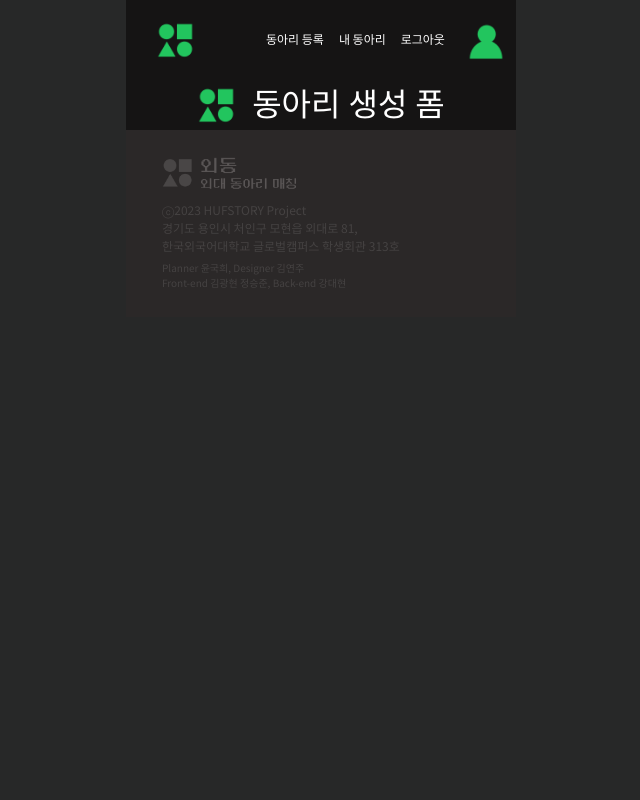
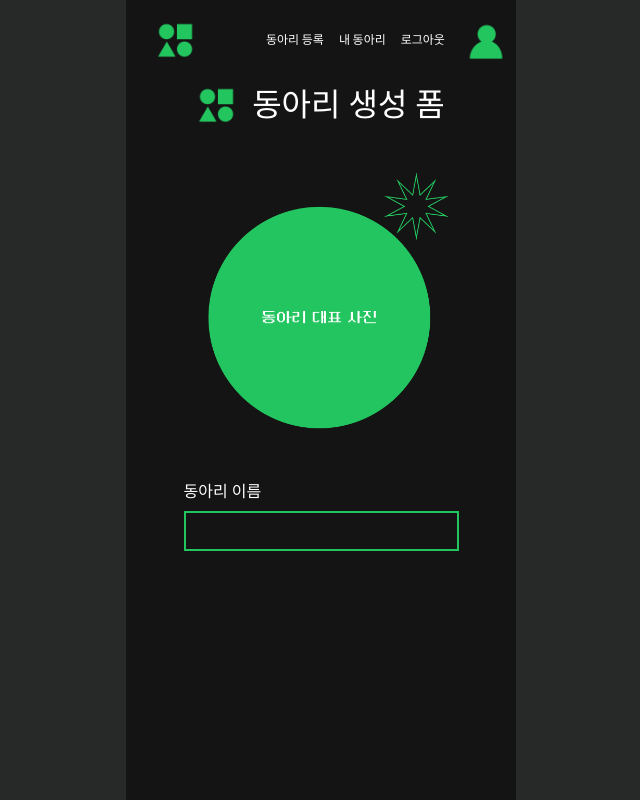
Before and after one commit to hufstory/oedong_front, a React (Create React App) app: page /enroll in a window 1280 px wide. Shown: the top 800 px of the page, without its empty margins (319-959 px from the left). Built offline with nearby package versions, Linux system fonts and the light colour scheme; a small style sheet from the web is missing.

Commit message:
Feat: TextInput Component

```diff
--- /dev/null
+++ b/src/components/TextInput.js
@@ -0,0 +1,21 @@
+const TextInput = (props) => {
+  return (
+    <div>
+      <label className="text-white text-[16px] font-main" htmlFor="text">
+        {props.label}
+      </label>
+      <div className="container w-[275px] h-[40px] mt-[7px] mx-auto flex flex-col items-start justify-start border-green border-2 bg-main-black">
+        <div>
+          <input
+            type="text"
+            id="text"
+            className="ml-[16px] w-[240px] text-[14px] text-white focus: outline-none bg-main-black"
+            placeholder=""
+          />
+        </div>
+      </div>
+    </div>
+  );
+};
+
+export default TextInput;
--- a/src/pages/EnrollClub/EnrollClub.js
+++ b/src/pages/EnrollClub/EnrollClub.js
@@ -1,12 +1,14 @@
 import Header from "../../components/Header";
 import Footer from "../../components/Footer";
 import FormHeader from "./FormHeader";
+import EnrollForm from "./EnrollForm";
 
 const EnrollClub = () => {
   return (
     <div className="container min-w-[390px] mx-auto flex flex-col items-center justify-center">
       <Header />
       <FormHeader />
+      <EnrollForm />
       <Footer />
     </div>
   );
--- /dev/null
+++ b/src/pages/EnrollClub/EnrollForm.js
@@ -0,0 +1,18 @@
+import setimage from "../../assets/setimage.png";
+import TextInput from "../../components/TextInput";
+
+const EnrollForm = () => {
+  return (
+    <div className="container w-[390px] min-h-[100vh] mx-auto flex flex-col items-center justify-start bg-main-black">
+      <img
+        className="w-[253px] mt-[40px] mb-[45px]"
+        src={setimage}
+        alt="setimage"
+      />
+
+      <TextInput label="동아리 이름" />
+    </div>
+  );
+};
+
+export default EnrollForm;
```
Also changed, not shown: src/assets/setimage.png (added).
